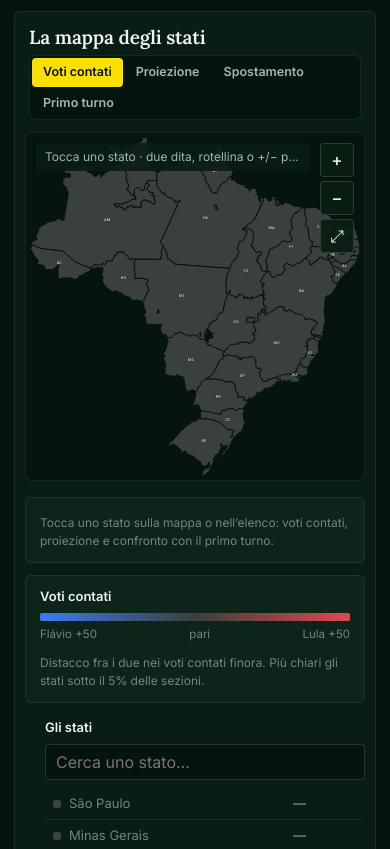
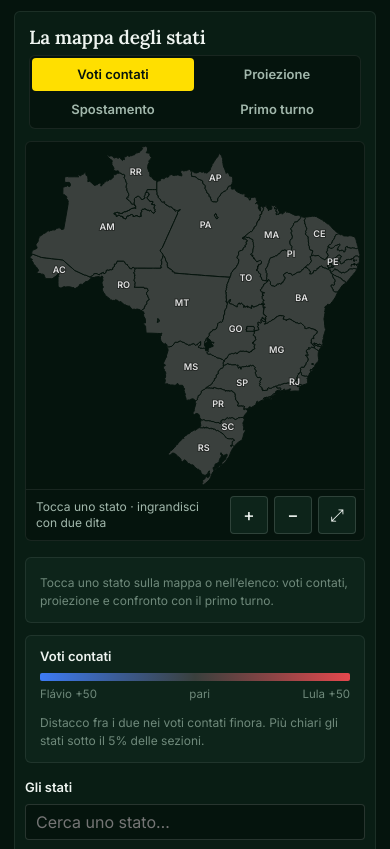
Before and after one commit to angrisanidj/risultati-brasile, a plain HTML site: page index.html in a window 390 px wide. Shown: the part 2800-3649 px from the top of the page. Drawn offline with nearby package versions, Linux system fonts and the light colour scheme.

Commit message:
Mappe ottimizzate per il telefono
Co-Authored-By: Claude Opus 5.5 <noreply@anthropic.com>

```diff
--- a/index.html
+++ b/index.html
@@ -317,7 +317,7 @@ footer a{color:var(--t2)}
   .main-grid,.card-grid,.grid2{grid-template-columns:1fr}
   .side{position:static}
   .maparea{grid-template-columns:minmax(0,1fr);gap:16px}
-  .mapside{max-width:none;justify-self:stretch}
+  .mapside,.mapside.l,.mapside.r{max-width:none;justify-self:stretch}
   .mapside.l{order:3}
   .mapside.r{order:2}
   .maplist .rows{max-height:360px}
@@ -354,10 +354,21 @@ footer a{color:var(--t2)}
   .tablewrap{padding-top:6px}
   /* mappa larga quanto lo schermo, altezza dal rapporto dei lati */
   .maparea{padding-left:10px;padding-right:10px}
-  .mapstage{width:100%}
-  .mapstage svg{width:100%;height:auto;max-height:72vh}
+  .mapstage{width:100%;display:flex;flex-wrap:wrap;align-items:center}
+  .mapstage svg{flex:0 0 100%;width:100%;height:auto;max-height:72vh;border-bottom:1px solid var(--line)}
+  /* comandi sotto la mappa: non coprono più Roraima, Amapá e il Nordest */
+  .maphint{position:static;flex:1 1 0;min-width:0;max-width:none;white-space:normal;background:none;padding:8px 10px;font-size:12px;line-height:1.35}
+  .mapzoom{position:static;grid-auto-flow:column;gap:6px;padding:6px 8px 6px 0}
+  .mapzoom button{width:38px;height:38px;background:var(--s2)}
+  /* sigle leggibili, solo negli stati abbastanza grandi */
+  .mapstage .sigle text{font-size:27px;stroke-width:5px}
+  .mapstage .sigle text.pic{display:none}
+  .mapleg .lg div{font-size:13.5px}
+  .ufrow{padding:9px 8px;font-size:14px}
   .mapside.r .dett{order:-1}
-  .seg button{padding:8px 11px;font-size:12.5px}
+  .seg{display:grid;grid-template-columns:repeat(2,minmax(0,1fr));width:100%}
+  .segs{width:100%}
+  .seg button{padding:10px 8px;font-size:13px;text-align:center}
   .segs{justify-content:flex-start}
   .cardhead{padding:14px 14px 0}
   .subcopy{padding:0 14px}
@@ -1532,7 +1543,7 @@ function caricaComuni() {
   }).catch(e => { MUN_PROMESSA = null; throw e; });
   return MUN_PROMESSA;
 }
-const COL_VUOTO = '#3a403d', COL_ND = '#24322a';
+const COL_VUOTO = '#3a403d', COL_ND = '#646d69';
 function coloreMargine(m, forte = 0.5) {
   if (m == null || !isFinite(m)) return COL_VUOTO;
   const t = 0.2 + 0.8 * clamp(Math.abs(m) / forte, 0, 1);
@@ -1541,12 +1552,17 @@ function coloreMargine(m, forte = 0.5) {
 const coloreAltri = a => a == null ? COL_ND : mix(COL_VUOTO, '#e9b949', 0.12 + 0.88 * clamp(a / 0.2, 0, 1));
 const rampaMargine = forte => '<div class="ramp" style="background:linear-gradient(90deg,' + FLAV.c + ',' + coloreMargine(-forte * 0.35) + ',' + COL_VUOTO + ',' + coloreMargine(forte * 0.35) + ',' + LULA.c + ')"></div>';
 
+/* sul telefono si tocca e si ingrandisce con due dita; col mouse si clicca e si usa la rotellina */
+const TATTILE = window.matchMedia && matchMedia('(hover: none)').matches;
+const suggerimento = cosa => TATTILE ? 'Tocca ' + cosa + ' · ingrandisci con due dita' : 'Clicca ' + cosa + ' · rotellina o +/− per ingrandire';
+/* sul telefono queste sigle si accavallano nel Nordest: si nascondono (l'elenco e il tocco restano) */
+const SIGLE_PICCOLE = new Set(['RN', 'PB', 'AL', 'SE', 'ES', 'DF']);
 function Mappa(cfg) {
   const root = cfg.el;
   root.innerHTML =
     '<div class="mapside l maplist"><h4>' + cfg.titoloLista + '</h4><input class="cerca" placeholder="' + cfg.cerca + '" autocomplete="off"><div class="rows"></div></div>' +
     '<div class="mapcol"><div class="mapstage"><svg role="img" aria-label="' + esc(cfg.aria) + '"><g class="ufl"></g><g class="munl"></g><g class="bordi"></g><g class="sigle"></g><g class="hil"></g></svg>' +
-    '<span class="maphint">Tocca uno stato · due dita, rotellina o +/− per ingrandire</span>' +
+    '<span class="maphint">' + suggerimento('uno stato') + '</span>' +
     '<div class="mapzoom"><button class="zi" title="Ingrandisci" aria-label="Ingrandisci">+</button><button class="zo" title="Riduci" aria-label="Riduci">−</button><button class="zr" title="Vista intera" aria-label="Torna alla vista intera">⤢</button></div></div></div>' +
     '<div class="mapside r"><div class="mapleg"></div><div class="dett"></div></div>';
   const svg = root.querySelector('svg'), stage = root.querySelector('.mapstage');
@@ -1554,7 +1570,7 @@ function Mappa(cfg) {
   const lista = root.querySelector('.rows'), cerca = root.querySelector('.cerca'), leg = root.querySelector('.mapleg'), det = root.querySelector('.dett'), hint = root.querySelector('.maphint');
   const M = { sel: null, vista: null, munPronti: false };
   gU.innerHTML = GEO.uf.map(g => '<path d="' + g.d + '" data-uf="' + g.id + '"></path>').join('');
-  gS.innerHTML = GEO.uf.filter(g => g.bx[2] - g.bx[0] > 34).map(g => '<text x="' + g.cx.toFixed(1) + '" y="' + (g.cy + 4).toFixed(1) + '">' + g.id + '</text>').join('');
+  gS.innerHTML = GEO.uf.filter(g => g.bx[2] - g.bx[0] > 34).map(g => '<text' + (SIGLE_PICCOLE.has(g.id) ? ' class="pic"' : '') + ' x="' + g.cx.toFixed(1) + '" y="' + (g.cy + 4).toFixed(1) + '">' + g.id + '</text>').join('');
   const V0 = () => ({ x: 0, y: 0, w: GEO.W, h: GEO.H });
   function setVista(v) { M.vista = v; svg.setAttribute('viewBox', v.x.toFixed(1) + ' ' + v.y.toFixed(1) + ' ' + v.w.toFixed(1) + ' ' + v.h.toFixed(1)); stage.classList.toggle('zoomed', v.w < GEO.W * 0.98); gS.style.display = v.w < GEO.W * 0.98 || cfg.livello() === 'mun' ? 'none' : ''; }
   function zoom(f, cx, cy) {
@@ -1689,10 +1705,10 @@ function Mappa(cfg) {
     if (munOn) {
       const paths = gM.children;
       for (let i = 0; i < paths.length; i++) paths[i].setAttribute('fill', cfg.coloreMun(paths[i].dataset.mun));
-      hint.textContent = 'Tocca un comune · due dita, rotellina o +/− per ingrandire';
+      hint.textContent = suggerimento('un comune');
     } else {
       gU.querySelectorAll('path').forEach(p => { const c = cfg.coloreUF(p.dataset.uf); p.setAttribute('fill', c.f); p.style.opacity = c.o == null ? '' : c.o; });
-      if (liv !== 'mun') hint.textContent = 'Tocca uno stato · due dita, rotellina o +/− per ingrandire';
+      if (liv !== 'mun') hint.textContent = suggerimento('uno stato');
     }
     if (M.sel && (M.sel.startsWith('m') !== (liv === 'mun'))) M.sel = null;
     cerca.placeholder = liv === 'mun' ? 'Cerca un comune…' : cfg.cerca;
```
